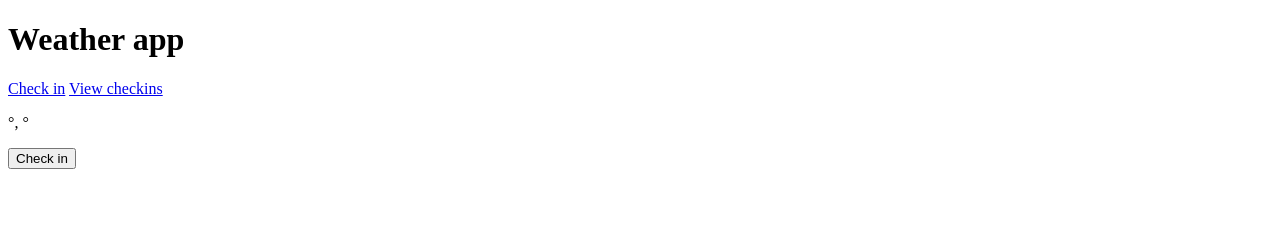
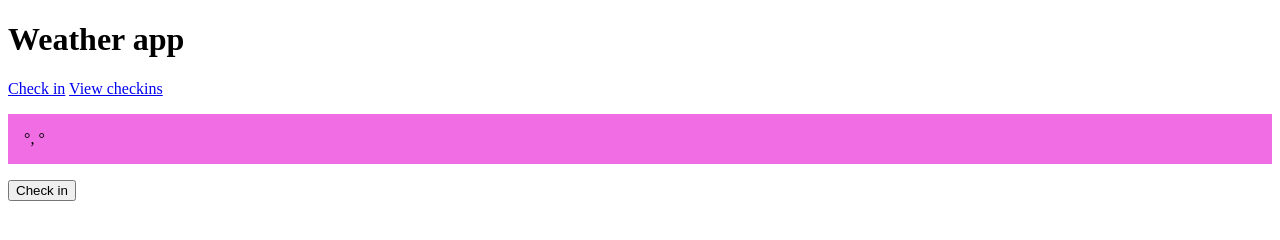
Before and after one commit to papiS23/Working-with-data-and-API-in-JS, a website: page module3/public/index.html in a window 1280 px wide. Drawn offline with Linux system fonts and the light colour scheme.

Commit message:
ready to start module 3

```diff
--- a/module3/public/index.html
+++ b/module3/public/index.html
@@ -5,6 +5,7 @@
     <meta charset="UTF-8">
     <meta http-equiv="X-UA-Compatible" content="IE=edge">
     <meta name="viewport" content="width=device-width, initial-scale=1.0">
+    <link rel="stylesheet" href="./main.css">
     <title>Document</title>
 </head>
 
@@ -12,7 +13,7 @@
     <h1>Weather app</h1>
     <a href="./">Check in</a>
     <a href="./logs/">View checkins</a>
-    <p><span class="coords"></span>&deg;, <span class="coords"></span>&deg;</p>
+    <p class="coordsP"><span class="coords"></span>&deg;, <span class="coords"></span>&deg;</p>
     <button class="check-in">Check in</button>
     <script src="./main.js"></script>
 </body>
--- /dev/null
+++ b/module3/public/main.css
@@ -0,0 +1,4 @@
+.coordsP {
+    background-color: rgb(241, 109, 228);
+    padding: 1em;
+}
```
Also changed, not shown: 1 other file.
